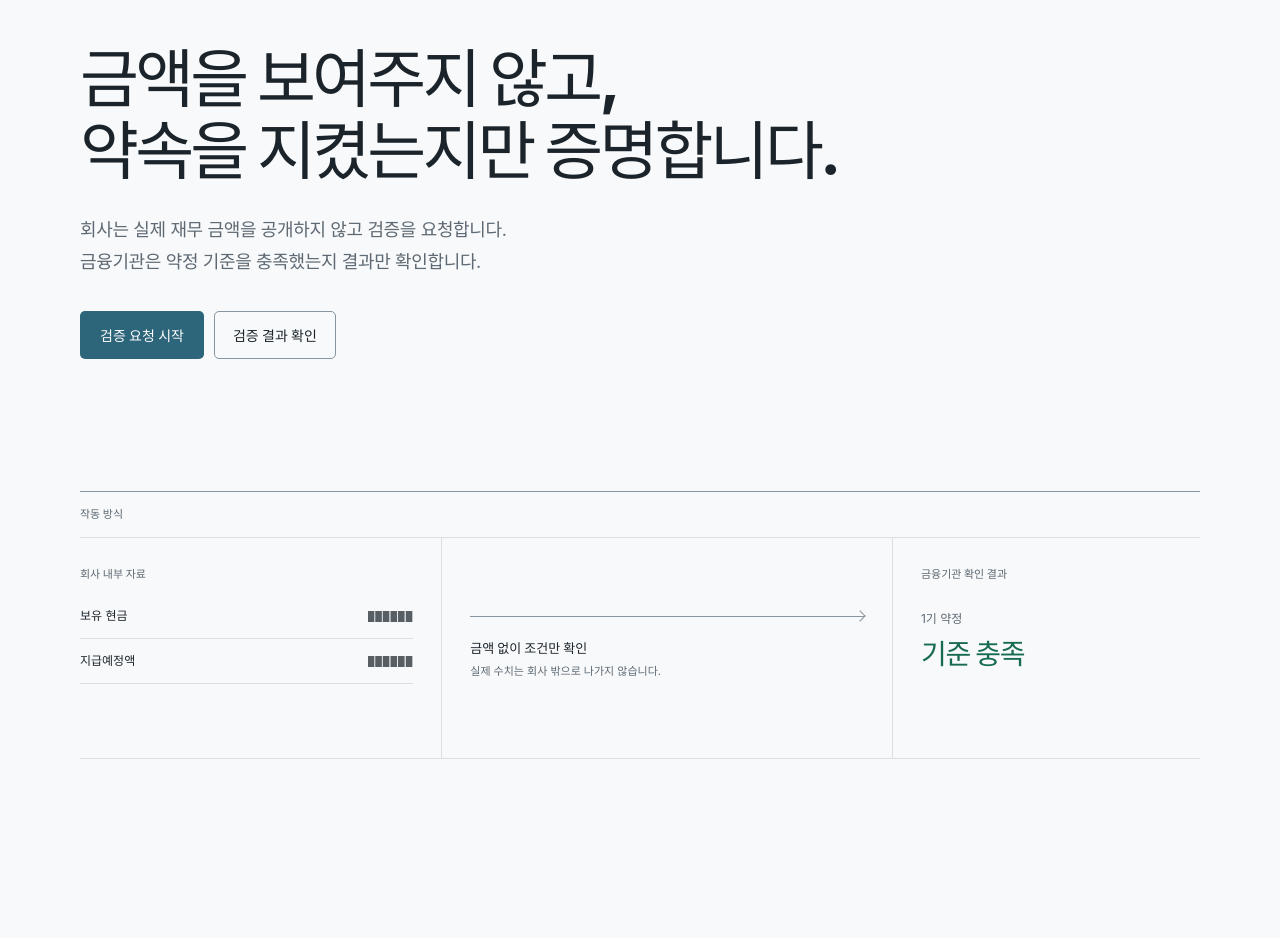
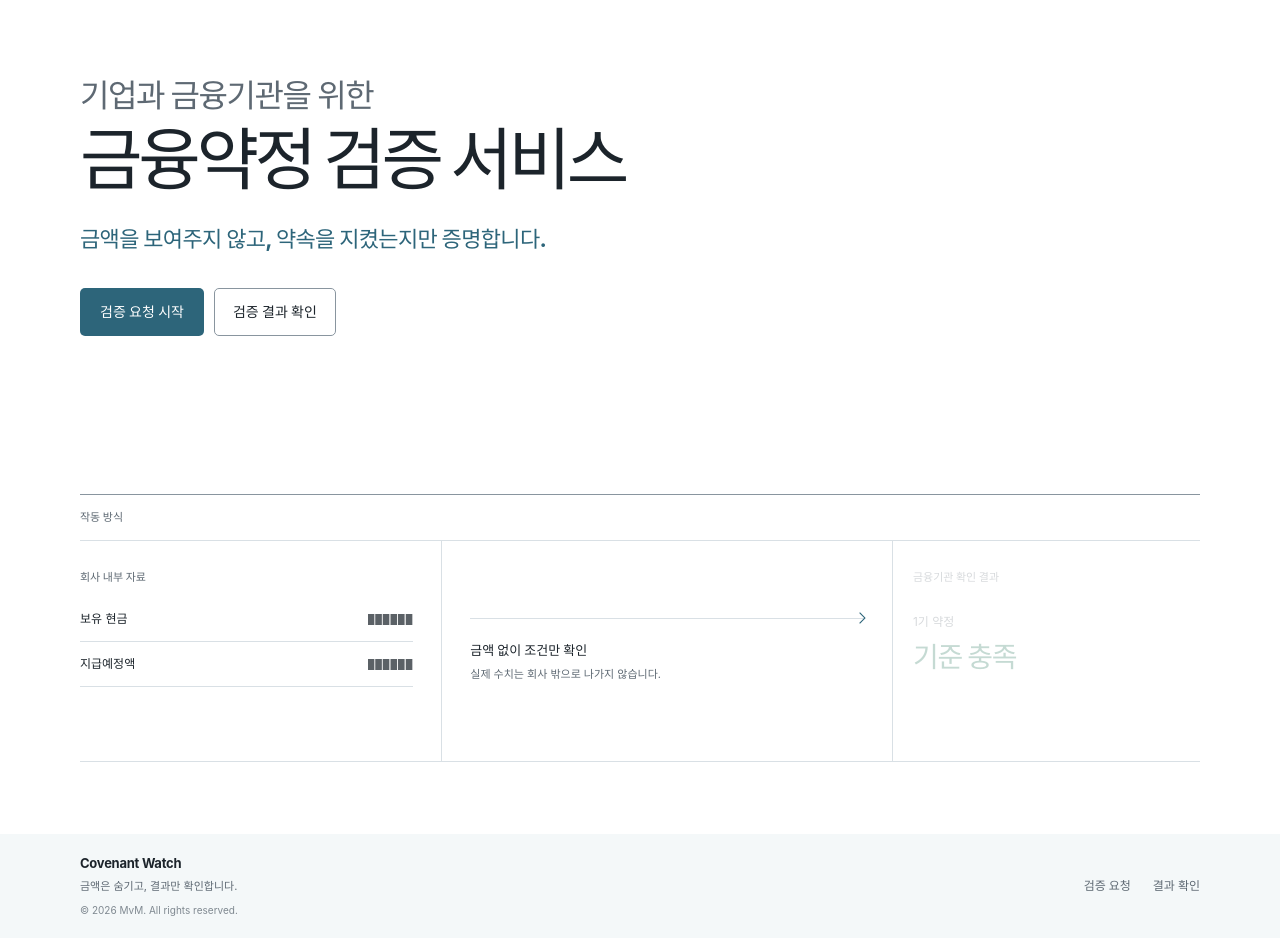
Before and after one commit to baypeline/covenant-watch, a Next.js app: page / in a window 1280 px wide. Shown: the part 140-1078 px from the top of the page. Before the commit the page ends 947 px from the top, so only its background shows below. Built offline with nearby package versions, Linux system fonts and the light colour scheme; a web font is replaced by a local one.

Commit message:
feat(ui): 공통 푸터 및 메인 상호작용 보강
- MvM 카피라이트 푸터와 순백색 테마를 적용하고 히어로 및 검증 흐름 애니메이션을 개선

```diff
--- a/src/app/page.tsx
+++ b/src/app/page.tsx
@@ -2,8 +2,8 @@ import type { Metadata } from 'next';
 import { HomeHero } from '@/components/HomeHero';
 
 export const metadata: Metadata = {
-  title: 'Covenant Watch · 금액 없는 약정 검증',
-  description: '실제 금액을 공개하지 않고 금융약정 충족 여부만 확인합니다.',
+  title: 'Covenant Watch · 금융약정 검증 서비스',
+  description: '기업과 금융기관이 실제 금액을 공개하지 않고 금융약정 충족 여부를 확인하는 서비스입니다.',
 };
 
 export default function HomePage() {
--- a/src/components/CovenantDashboard.tsx
+++ b/src/components/CovenantDashboard.tsx
@@ -6,6 +6,7 @@ import { AlertCircle, Check, ChevronDown, Copy, RefreshCw, RotateCcw } from 'luc
 import Link from 'next/link';
 import { useEffect, useRef, useState } from 'react';
 import { advanceSnapshot, getLedgerState, getVerification, getVerificationByRequestId, resetDemo, startVerification, watchVerification } from '@/lib/api';
+import { SiteFooter } from '@/components/SiteFooter';
 import { SiteHeader } from '@/components/SiteHeader';
 import { useCovenantStore } from '@/stores/useCovenantStore';
 import type { CaseId, CovenantErrorCode, LedgerState, OperationPhase, VerificationOperation, ViewMode } from '@/types/covenant';
@@ -300,6 +301,7 @@ export function CovenantDashboard({ view, requestStep = 'intro' }: { view: ViewM
         </Content>
         {view === 'company' && state?.operatorActionsEnabled && <PageFooter><span /><ResetButton type="button" disabled={busy} onClick={() => resetMutation.mutate()}><RotateCcw size={14} /> 데모 초기화</ResetButton></PageFooter>}
       </Main>
+      <SiteFooter />
     </PageShell>
   );
 }
@@ -344,8 +346,8 @@ function shorten(value?: string) { return value ? `${value.slice(0, 12)}…${val
 function formatTime(value: string) { return new Date(value).toLocaleTimeString('ko-KR', { hour: '2-digit', minute: '2-digit' }); }
 function formatDateTime(value: string) { return new Date(value).toLocaleString('ko-KR', { month: '2-digit', day: '2-digit', hour: '2-digit', minute: '2-digit' }); }
 
-const PageShell = styled.div`min-height:100vh;background:var(--color-canvas);`;
-const Main = styled.main`width:min(940px,calc(100% - 40px));margin:0 auto;padding:42px 0 28px;@media(max-width:720px){padding-top:30px;}`;
+const PageShell = styled.div`min-height:100vh;display:flex;flex-direction:column;background:var(--color-canvas);`;
+const Main = styled.main`width:min(940px,calc(100% - 40px));margin:0 auto;padding:42px 0 64px;flex:1;@media(max-width:720px){padding-top:30px;}`;
 const StepNavigation = styled.nav`width:min(720px,100%);margin-bottom:34px;ol{display:grid;grid-template-columns:repeat(3,1fr);border-bottom:1px solid var(--color-border);}`;
 const StepItem = styled.li<{ $active:boolean;$complete:boolean }>`position:relative;padding-bottom:12px;color:${p=>p.$active?'var(--color-text-primary)':p.$complete?'var(--color-action)':'var(--color-text-secondary)'};&::after{content:'';position:absolute;right:0;bottom:-1px;left:0;height:2px;background:${p=>p.$active?'var(--color-action)':'transparent'};}`;
 const StepLink = styled(Link)`display:flex;align-items:center;gap:8px;font-size:12px;font-weight:650;span{width:19px;height:19px;display:grid;place-items:center;border:1px solid currentColor;border-radius:50%;font-size:10px;}@media(max-width:460px){gap:5px;font-size:11px;}`;
--- a/src/components/HomeHero.tsx
+++ b/src/components/HomeHero.tsx
@@ -1,7 +1,9 @@
 'use client';
 
 import styled from '@emotion/styled';
+import { keyframes } from '@emotion/react';
 import Link from 'next/link';
+import { SiteFooter } from '@/components/SiteFooter';
 import { SiteHeader } from '@/components/SiteHeader';
 
 export function HomeHero() {
@@ -11,11 +13,8 @@ export function HomeHero() {
 
       <Main>
         <Hero>
-          <Title>금액을 보여주지 않고,<br />약속을 지켰는지만 증명합니다.</Title>
-          <Description>
-            회사는 실제 재무 금액을 공개하지 않고 검증을 요청합니다.<br />
-            금융기관은 약정 기준을 충족했는지 결과만 확인합니다.
-          </Description>
+          <Title><TitleContext>기업과 금융기관을 위한</TitleContext><TitlePrimary>금융약정 검증 서비스</TitlePrimary></Title>
+          <CorePromise>금액을 보여주지 않고, 약속을 지켰는지만 증명합니다.</CorePromise>
           <Actions>
             <PrimaryAction href="/request">검증 요청 시작</PrimaryAction>
             <SecondaryAction href="/status">검증 결과 확인</SecondaryAction>
@@ -44,27 +43,69 @@ export function HomeHero() {
           </ProofFlow>
         </HowItWorks>
       </Main>
+      <SiteFooter />
     </Page>
   );
 }
 
-const Page = styled.div`min-height:100vh;background:var(--color-canvas);`;
-const Main = styled.main`width:min(1120px,calc(100% - 40px));margin:0 auto;padding:clamp(72px,10vw,124px) 0 48px;`;
-const Hero = styled.section`max-width:850px;`;
-const Title = styled.h1`color:var(--color-text-primary);font-size:clamp(40px,5.8vw,64px);font-weight:720;line-height:1.12;letter-spacing:-.058em;word-break:keep-all;@media(max-width:540px){font-size:38px;br{display:none;}}`;
-const Description = styled.p`margin-top:28px;color:var(--color-text-secondary);font-size:clamp(15px,1.8vw,18px);line-height:1.75;letter-spacing:-.02em;word-break:keep-all;@media(max-width:540px){br{display:none;}}`;
-const Actions = styled.div`display:flex;align-items:center;gap:10px;margin-top:34px;@media(max-width:430px){align-items:stretch;flex-direction:column;}`;
+const Page = styled.div`min-height:100vh;display:flex;flex-direction:column;background:var(--color-canvas);`;
+const Main = styled.main`width:min(1120px,calc(100% - 40px));margin:0 auto;padding:0 0 72px;flex:1;`;
+const Hero = styled.section`max-width:850px;min-height:clamp(560px,72vh,720px);display:grid;align-content:center;@media(max-width:540px){min-height:580px;}`;
+const heroEntrance = keyframes`
+  from { opacity: 0; transform: translateY(16px); }
+  to { opacity: 1; transform: translateY(0); }
+`;
+const Title = styled.h1`display:grid;gap:7px;word-break:keep-all;animation:${heroEntrance} 800ms cubic-bezier(.22,1,.36,1) both;@media(prefers-reduced-motion:reduce){animation:none;}`;
+const TitleContext = styled.span`color:var(--color-text-secondary);font-size:clamp(23px,3.2vw,32px);font-weight:620;line-height:1.25;letter-spacing:-.045em;`;
+const TitlePrimary = styled.span`color:var(--color-text-primary);font-size:clamp(44px,6.2vw,68px);font-weight:760;line-height:1.08;letter-spacing:-.064em;`;
+const CorePromise = styled.p`margin-top:26px;color:var(--color-action);font-size:clamp(18px,2.2vw,22px);font-weight:680;line-height:1.5;letter-spacing:-.03em;word-break:keep-all;animation:${heroEntrance} 800ms 220ms cubic-bezier(.22,1,.36,1) both;@media(prefers-reduced-motion:reduce){animation:none;}`;
+const Actions = styled.div`display:flex;align-items:center;gap:10px;margin-top:32px;animation:${heroEntrance} 800ms 440ms cubic-bezier(.22,1,.36,1) both;@media(max-width:430px){align-items:stretch;flex-direction:column;}@media(prefers-reduced-motion:reduce){animation:none;}`;
 const PrimaryAction = styled(Link)`min-height:48px;padding:0 20px;display:inline-flex;align-items:center;justify-content:center;border-radius:5px;color:var(--color-on-action);background:var(--color-action);font-size:14px;font-weight:720;&:hover{background:var(--color-action-hover);}`;
 const SecondaryAction = styled(Link)`min-height:48px;padding:0 18px;display:inline-flex;align-items:center;justify-content:center;border:1px solid var(--color-border-strong);border-radius:5px;color:var(--color-text-primary);background:transparent;font-size:14px;font-weight:650;&:hover{border-color:var(--color-action);color:var(--color-action);}`;
-const HowItWorks = styled.section`margin-top:clamp(76px,11vw,132px);border-top:1px solid var(--color-border-strong);border-bottom:1px solid var(--color-border);`;
+const sourceSequence = keyframes`
+  0%, 8% { opacity: .42; transform: translateY(5px); }
+  16%, 84% { opacity: 1; transform: translateY(0); }
+  96%, 100% { opacity: .42; transform: translateY(5px); }
+`;
+const verificationSequence = keyframes`
+  0%, 20% { opacity: .36; }
+  32%, 86% { opacity: 1; }
+  96%, 100% { opacity: .36; }
+`;
+const lineSequence = keyframes`
+  0%, 24% { transform: scaleX(0); }
+  46%, 88% { transform: scaleX(1); }
+  100% { transform: scaleX(0); }
+`;
+const lineSequenceVertical = keyframes`
+  0%, 24% { transform: scaleY(0); }
+  46%, 88% { transform: scaleY(1); }
+  100% { transform: scaleY(0); }
+`;
+const resultSequence = keyframes`
+  0%, 48% { opacity: .25; transform: translateX(-8px); }
+  62%, 88% { opacity: 1; transform: translateX(0); }
+  100% { opacity: .25; transform: translateX(-8px); }
+`;
+const resultSequenceMobile = keyframes`
+  0%, 48% { opacity: .25; transform: translateY(-6px); }
+  62%, 88% { opacity: 1; transform: translateY(0); }
+  100% { opacity: .25; transform: translateY(-6px); }
+`;
+const resultStateSequence = keyframes`
+  0%, 56% { color: var(--color-text-secondary); }
+  68%, 90% { color: var(--color-success); }
+  100% { color: var(--color-text-secondary); }
+`;
+const HowItWorks = styled.section`border-top:1px solid var(--color-border-strong);border-bottom:1px solid var(--color-border);`;
 const SectionLabel = styled.h2`padding:14px 0;border-bottom:1px solid var(--color-border);color:var(--color-text-secondary);font-size:11px;font-weight:680;`;
 const ProofFlow = styled.div`display:grid;grid-template-columns:minmax(220px,1fr) minmax(280px,1.25fr) minmax(200px,.85fr);min-height:220px;@media(max-width:800px){grid-template-columns:1fr;}`;
 const FlowLabel = styled.div`color:var(--color-text-secondary);font-size:11px;font-weight:650;`;
-const PrivateRecord = styled.div`padding:28px 28px 26px 0;display:grid;align-content:start;gap:0;@media(max-width:800px){padding:24px 0;border-bottom:1px solid var(--color-border);}`;
+const PrivateRecord = styled.div`padding:28px 28px 26px 0;display:grid;align-content:start;gap:0;animation:${sourceSequence} 7s ease-in-out infinite;@media(max-width:800px){padding:24px 0;border-bottom:1px solid var(--color-border);}@media(prefers-reduced-motion:reduce){animation:none;opacity:1;transform:none;}`;
 const PrivateRow = styled.div`display:flex;align-items:center;justify-content:space-between;gap:20px;padding:13px 0;border-bottom:1px solid var(--color-border);color:var(--color-text-primary);font-size:12px;&:nth-of-type(2){margin-top:12px;}`;
 const Redacted = styled.span`overflow:hidden;color:var(--color-text-primary);font:11px/1 ui-monospace,SFMono-Regular,monospace;letter-spacing:1px;opacity:.72;white-space:nowrap;user-select:none;`;
-const VerificationStep = styled.div`padding:28px;display:grid;align-content:center;gap:22px;border-right:1px solid var(--color-border);border-left:1px solid var(--color-border);>div:last-child{display:grid;gap:5px;}strong{color:var(--color-text-primary);font-size:13px;font-weight:680;}span{color:var(--color-text-secondary);font-size:11px;line-height:1.55;}@media(max-width:800px){padding:24px 0;border-right:0;border-bottom:1px solid var(--color-border);border-left:0;}`;
-const RuleLine = styled.div`position:relative!important;height:1px;background:var(--color-border-strong);&::after{content:'';position:absolute;top:-4px;right:0;width:8px;height:8px;border-top:1px solid var(--color-border-strong);border-right:1px solid var(--color-border-strong);transform:rotate(45deg);}`;
-const PublicResult = styled.div`padding:28px 0 26px 28px;display:grid;align-content:start;@media(max-width:800px){padding:24px 0;}`;
+const VerificationStep = styled.div`padding:28px;display:grid;align-content:center;gap:22px;border-right:1px solid var(--color-border);border-left:1px solid var(--color-border);>div:last-child{display:grid;gap:5px;animation:${verificationSequence} 7s ease-in-out infinite;}strong{color:var(--color-text-primary);font-size:13px;font-weight:680;}span{color:var(--color-text-secondary);font-size:11px;line-height:1.55;}@media(max-width:800px){padding:24px 0;border-right:0;border-bottom:1px solid var(--color-border);border-left:0;}@media(prefers-reduced-motion:reduce){>div:last-child{animation:none;opacity:1;}}`;
+const RuleLine = styled.div`position:relative!important;height:1px;background:var(--color-border);&::before{content:'';position:absolute;inset:0;background:var(--color-action);transform:scaleX(0);transform-origin:left center;animation:${lineSequence} 7s ease-in-out infinite;}&::after{content:'';position:absolute;top:-4px;right:0;width:8px;height:8px;border-top:1px solid var(--color-action);border-right:1px solid var(--color-action);transform:rotate(45deg);}@media(max-width:800px){width:1px;height:40px;justify-self:center;&::before{transform:scaleY(0);transform-origin:center top;animation-name:${lineSequenceVertical};}&::after{top:auto;right:-4px;bottom:0;transform:rotate(135deg);}}@media(prefers-reduced-motion:reduce){&::before{animation:none;transform:none;}}`;
+const PublicResult = styled.div`padding:28px 0 26px 28px;display:grid;align-content:start;animation:${resultSequence} 7s ease-in-out infinite;@media(max-width:800px){padding:24px 0;animation-name:${resultSequenceMobile};}@media(prefers-reduced-motion:reduce){animation:none;opacity:1;transform:none;}`;
 const ResultPeriod = styled.div`margin-top:28px;color:var(--color-text-secondary);font-size:12px;`;
-const ResultState = styled.strong`margin-top:5px;color:var(--color-success);font-size:28px;font-weight:720;letter-spacing:-.045em;`;
+const ResultState = styled.strong`margin-top:5px;color:var(--color-success);font-size:28px;font-weight:720;letter-spacing:-.045em;animation:${resultStateSequence} 7s ease-in-out infinite;@media(prefers-reduced-motion:reduce){animation:none;color:var(--color-success);}`;
--- /dev/null
+++ b/src/components/SiteFooter.tsx
@@ -0,0 +1,31 @@
+'use client';
+
+import styled from '@emotion/styled';
+import Link from 'next/link';
+
+export function SiteFooter() {
+  return (
+    <Footer>
+      <FooterInner>
+        <Identity>
+          <Brand href="/">Covenant Watch</Brand>
+          <Tagline>금액은 숨기고, 결과만 확인합니다.</Tagline>
+          <Copyright>© 2026 MvM. All rights reserved.</Copyright>
+        </Identity>
+        <FooterNavigation aria-label="하단 메뉴">
+          <FooterLink href="/request">검증 요청</FooterLink>
+          <FooterLink href="/status">결과 확인</FooterLink>
+        </FooterNavigation>
+      </FooterInner>
+    </Footer>
+  );
+}
+
+const Footer = styled.footer`background:var(--color-chrome);`;
+const FooterInner = styled.div`width:min(1120px,calc(100% - 40px));min-height:104px;margin:0 auto;display:flex;align-items:center;justify-content:space-between;gap:32px;@media(max-width:560px){min-height:auto;padding:24px 0;align-items:flex-start;flex-direction:column;gap:18px;}`;
+const Identity = styled.div`display:grid;gap:5px;`;
+const Brand = styled(Link)`width:fit-content;color:var(--color-text-primary);font-size:13px;font-weight:720;letter-spacing:-.02em;`;
+const Tagline = styled.p`color:var(--color-text-secondary);font-size:11px;`;
+const Copyright = styled.p`margin-top:3px;color:var(--color-text-secondary);font-size:10px;opacity:.78;`;
+const FooterNavigation = styled.nav`display:flex;align-items:center;gap:22px;`;
+const FooterLink = styled(Link)`color:var(--color-text-secondary);font-size:12px;font-weight:560;&:hover{color:var(--color-text-primary);}`;
--- a/src/components/SiteHeader.tsx
+++ b/src/components/SiteHeader.tsx
@@ -43,7 +43,7 @@ function ThemeToggle() {
   return <ThemeButton type="button" onClick={toggleTheme} aria-label={theme === 'dark' ? '라이트 모드로 전환' : '다크 모드로 전환'} title={theme === 'dark' ? '라이트 모드' : '다크 모드'}>{theme === 'dark' ? <Sun size={17} /> : <Moon size={17} />}</ThemeButton>;
 }
 
-const Header = styled.header`border-bottom:1px solid var(--color-border);background:var(--color-surface);`;
+const Header = styled.header`background:var(--color-chrome);`;
 const HeaderInner = styled.div`width:min(1120px,calc(100% - 40px));min-height:58px;margin:0 auto;display:grid;grid-template-columns:1fr auto 1fr;align-items:center;gap:24px;@media(max-width:680px){grid-template-columns:1fr auto;}`;
 const Brand = styled(Link)`width:fit-content;color:var(--color-text-primary);font-size:14px;font-weight:720;letter-spacing:-.025em;`;
 const Navigation = styled.nav`height:58px;display:flex;align-items:stretch;gap:26px;@media(max-width:680px){display:none;}`;
--- a/src/styles/GlobalStyles.tsx
+++ b/src/styles/GlobalStyles.tsx
@@ -19,10 +19,11 @@ const globalStyles = css`
     color-scheme: light;
 
     /* Paper & Slate · light */
-    --color-canvas: #f7f9fa;
+    --color-canvas: #ffffff;
     --color-surface: #ffffff;
-    --color-surface-muted: #eef2f4;
+    --color-surface-muted: #f3f6f7;
     --color-surface-raised: #ffffff;
+    --color-chrome: #f4f8f9;
     --color-nav: rgba(255, 255, 255, 0.92);
     --color-text-primary: #1c242b;
     --color-text-secondary: #5e6973;
@@ -35,7 +36,7 @@ const globalStyles = css`
     --color-action-border: #86adbc;
     --color-on-action: #ffffff;
     --color-focus: #477f93;
-    --color-neutral-subtle: #eef2f4;
+    --color-neutral-subtle: #f3f6f7;
     --color-shadow: rgba(28, 36, 43, 0.08);
     --color-selection: rgba(45, 101, 122, 0.2);
 
@@ -78,6 +79,7 @@ const globalStyles = css`
       --color-surface: #30373d;
       --color-surface-muted: #394149;
       --color-surface-raised: #394149;
+      --color-chrome: #2c363a;
       --color-nav: rgba(39, 45, 50, 0.92);
       --color-text-primary: #f3f5f6;
       --color-text-secondary: #b5bec5;
@@ -112,6 +114,7 @@ const globalStyles = css`
     --color-surface: #30373d;
     --color-surface-muted: #394149;
     --color-surface-raised: #394149;
+    --color-chrome: #2c363a;
     --color-nav: rgba(39, 45, 50, 0.92);
     --color-text-primary: #f3f5f6;
     --color-text-secondary: #b5bec5;
```
Also changed, not shown: 1 other file (tests, documents, lock files or other folders).
